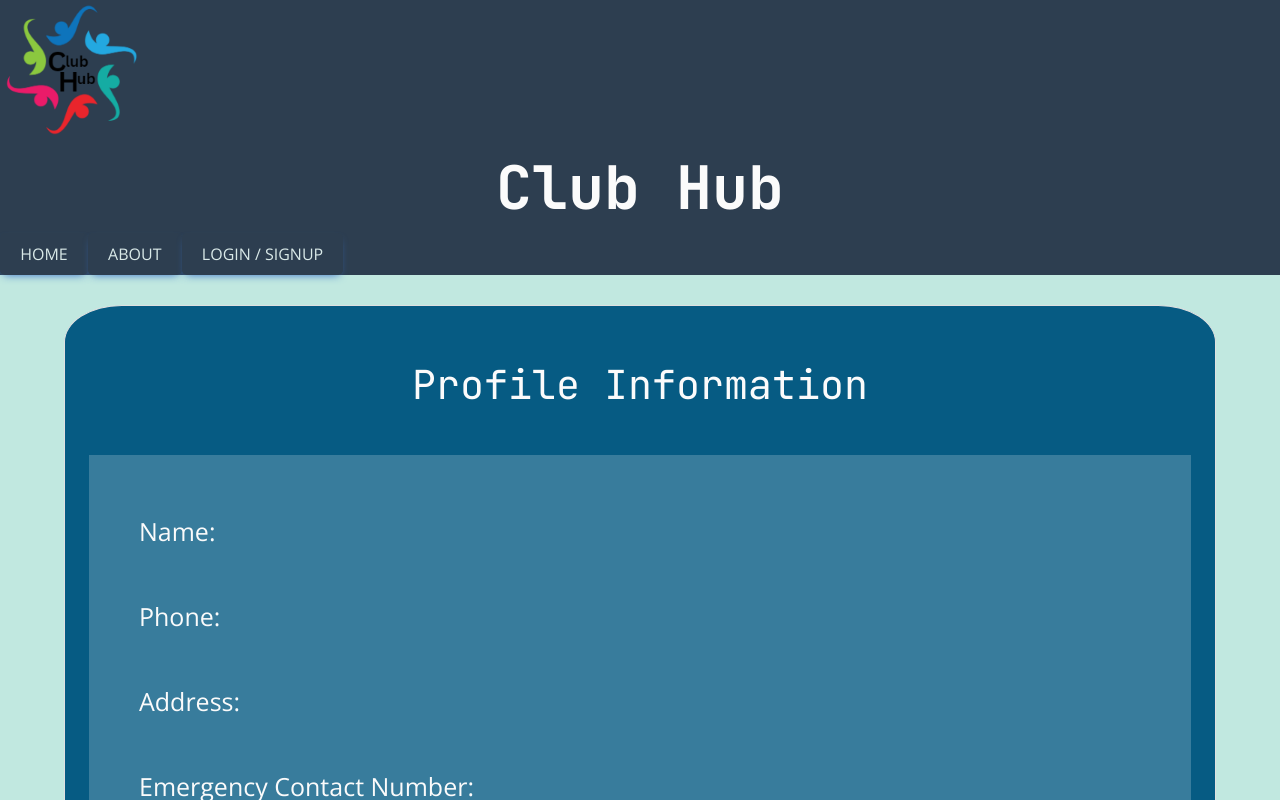
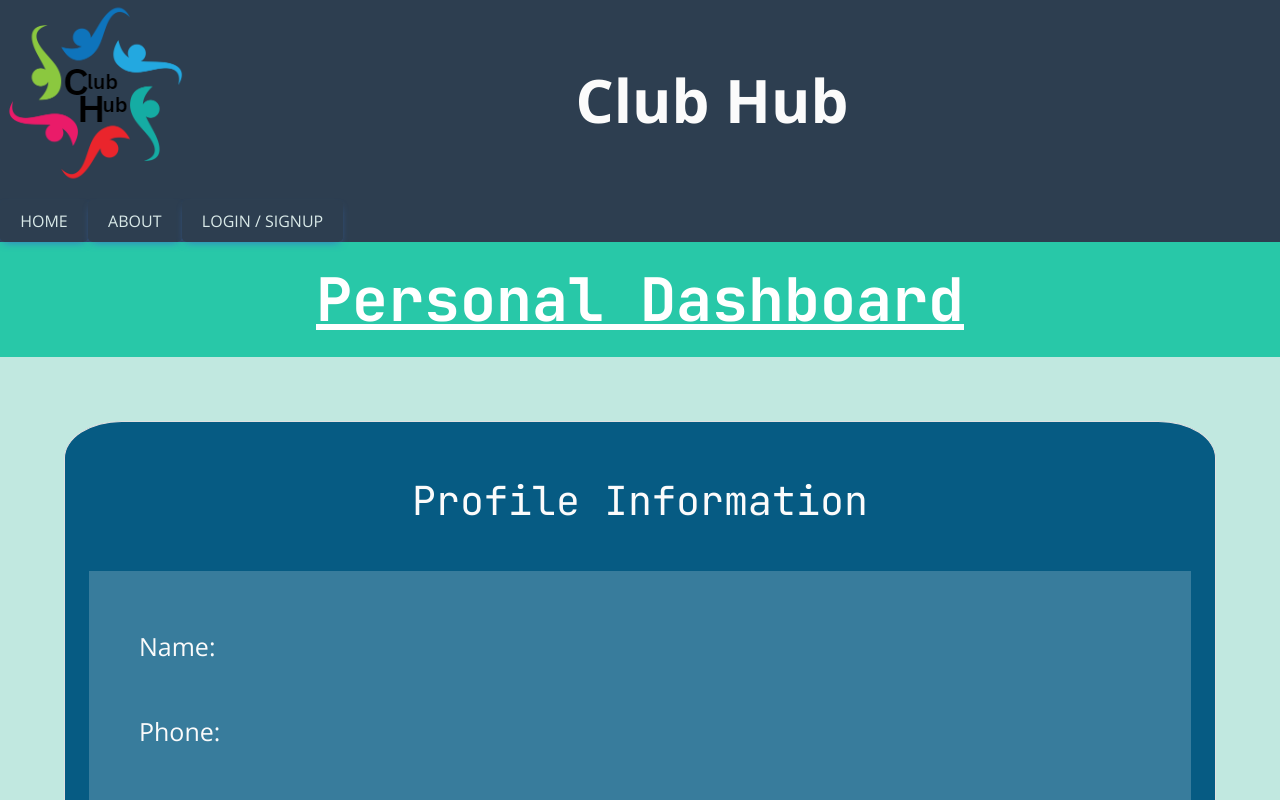
Before and after one commit to tdusenbury/Club-Hub, a React (Create React App) app in the folder client/: page /personaldashboard in a window 1280 px wide. Shown: the top 800 px of the page. Built offline with nearby package versions, Linux system fonts and the light colour scheme; no server answers.

Commit message:
put in header for each page and fixed header layout, format the event rsvp cards, fixed club homepage

```diff
--- a/client/src/assets/styles/EventsCard.css
+++ b/client/src/assets/styles/EventsCard.css
@@ -3,6 +3,15 @@
   padding-bottom: 10px;
   border-radius: 5px;
   margin: 20px;
+}
+.event-card-home{
+  background-color: #31f191;
+  padding-bottom: 10px;
+  border-radius: 5px;
+  margin: 20px;
+  width:28%;
+  display: inline-block;
+
 }
 
 .event-details {
@@ -15,7 +24,13 @@
 .event-buttons {
   margin-top: 10px;
 }
+@media screen and (min-width: 500px) {
+  .event-card-home {
+    width:45%;
+    display: inline-block;
 
+  }
+}
 
 
 @media screen and (max-width: 400px) {
@@ -181,6 +196,6 @@
 .error-message {
   background-color: #ff4d4f;
   color: #fff;
-  padding: 10px;
-  border-radius: 5px;
+  /* padding: 10px;
+  border-radius: 5px; */
 }
--- a/client/src/assets/styles/HomeNavTabs.css
+++ b/client/src/assets/styles/HomeNavTabs.css
@@ -2,3 +2,14 @@
         font-size: 60px;
         font-weight: bold;
         }
+
+.logo-shift{
+        height: 200px;
+        width: 200px;
+        float: left;
+}
+
+.logo_heading{
+        width: 80%;
+        align-items: center;
+}
--- a/client/src/assets/styles/LoginSignIn.css
+++ b/client/src/assets/styles/LoginSignIn.css
@@ -46,3 +46,7 @@ h3 {
 .spaces {
     margin-top: 15px;
 }
+
+.card-body input{
+    margin-bottom: 22px;
+}
--- a/client/src/components/EventRsvpCard.js
+++ b/client/src/components/EventRsvpCard.js
@@ -103,7 +103,7 @@ const EventRsvpCard = ({ event }) => {
 
 
     return (
-        <div className="event-card">
+        <div className="event-card-home">
             <h2 className="name">{name}</h2>
             <div className="event-details">
                 <p><strong>Name:</strong> {location}</p>
--- a/client/src/components/Header.js
+++ b/client/src/components/Header.js
@@ -9,19 +9,41 @@ import ClubHubLogo from '../assets/images/Clubhub-logo.png';
 
 const Header = () => {
   return (
-    <header className="bg-primary header d-flex flex-column flex-wrap justify-content-center">
-      <div className="d-flex flex-row">
+    <header className="bg-primary header d-flex flex-column flex-wrap ">
+     {Auth.loggedIn() ? (
+      <span>
+           <div className="d-flex flex-row  ">
+
+
+        <a href="/clubhomepage">
         <img src={ClubHubLogo}
         alt="logo"
         width="150px auto"
         className='logo-shift'
         />
+        </a>
+
+        <span className='d-flex justify-content-center text-light size logo_heading'>Club Hub</span>
       </div>
-      <h1 className='d-flex justify-content-center text-light size'>Club Hub</h1>
-      {Auth.loggedIn() ? (
-              <ClubNavTabs/>
+
+          <ClubNavTabs/>
+      </span>
           ) : (
-            <HomeNavTabs/>
+            <span>
+               <div className="d-flex flex-row  ">
+               <a href="/">
+                <img src={ClubHubLogo}
+                alt="logo"
+                width="150px auto"
+                className='logo-shift'
+                />
+                </a>
+                <span className='d-flex justify-content-center text-light size logo_heading'>Club Hub</span>
+              </div>
+
+              <HomeNavTabs/>
+            </span>
+
       )}
     </header>
   );
--- a/client/src/pages/ClubHomePage.js
+++ b/client/src/pages/ClubHomePage.js
@@ -1,9 +1,8 @@
-import React from 'react';
-import EventRsvpCard from '../components/EventRsvpCard';
-import { useQuery } from '@apollo/client';
-import { QUERY_FUTURE_EVENTS } from '../utils/queries';
-import { Link } from 'react-router-dom';
-
+import React from "react";
+import EventRsvpCard from "../components/EventRsvpCard";
+import { useQuery } from "@apollo/client";
+import { QUERY_FUTURE_EVENTS } from "../utils/queries";
+import { Link } from "react-router-dom";
 
 export default function ClubHomePage() {
   const { loading, error, data } = useQuery(QUERY_FUTURE_EVENTS);
@@ -14,12 +13,29 @@ export default function ClubHomePage() {
 
   return (
     <div>
+        <h2
+          className="text-center title-size"
+          style={{
+            fontSize: "60px",
+            fontWeight: "bold",
+            textDecoration: "underline",
+            color: "white",
+            padding:"20px",
+            backgroundColor:"#28C8A8",
+          }}
+        >
+          {" "}
+          Club Home Page
+        </h2>
+        <br />
       <div>
-                {events.length ? events.map((event) => (<EventRsvpCard key={event._id} event={event} />)) : <h3>No Events Yet</h3>}
+        {events.length ? (
+          events.map((event) => <EventRsvpCard key={event._id} event={event} />)
+        ) : (
+          <h3>No Events Yet</h3>
+        )}
       </div>
       <div>{loading ? "Loading" : ""}</div>
     </div>
-
   );
-
 }
--- a/client/src/pages/EventsManager.js
+++ b/client/src/pages/EventsManager.js
@@ -15,7 +15,25 @@ export default function EventsManager() {
     }
 
     return (
-        <div className="page-container">
+        <div style={{width:"100&"}}>
+
+             <div>
+                 <h2
+          className="text-center title-size"
+          style={{
+            fontSize: "60px",
+            fontWeight: "bold",
+            textDecoration: "underline",
+            color: "white",
+            padding: "20px",
+            backgroundColor: "#28C8A8",
+
+          }}
+        >
+          Event Manager
+        </h2>
+        <br />
+        </div>
             <div className="card-container">
                 {events.length
                     ? events.map((event) => (<EventCard key={event._id} event={event} />))
--- a/client/src/pages/PersonalDashboard.js
+++ b/client/src/pages/PersonalDashboard.js
@@ -17,7 +17,24 @@ const PersonalDashboard = () => {
   const events = user.events || [];
 
   return (
-    <div className="home-container" style={{ margin: "0 5%" }}>
+
+
+    <><div>
+      <h2
+        className="text-center title-size"
+        style={{
+          fontSize: "60px",
+          fontWeight: "bold",
+          textDecoration: "underline",
+          color: "white",
+          padding: "20px",
+          backgroundColor: "#28C8A8",
+        }}
+      >
+        Personal Dashboard
+      </h2>
+      <br />
+    </div><div className="home-container" style={{ margin: "0 5%" }}>
         <div className="flex-row justify-center mb-3">
           <div className="col-12 col-md-12 text-light p-4 margins border space">
             <h2 className="text-center space">Profile Information</h2>
@@ -64,7 +81,7 @@ const PersonalDashboard = () => {
             )}
           </div>
         </div>
-    </div>
+      </div></>
   );
 };
 
```
Lines whose indentation alone changed are shown as unchanged.
